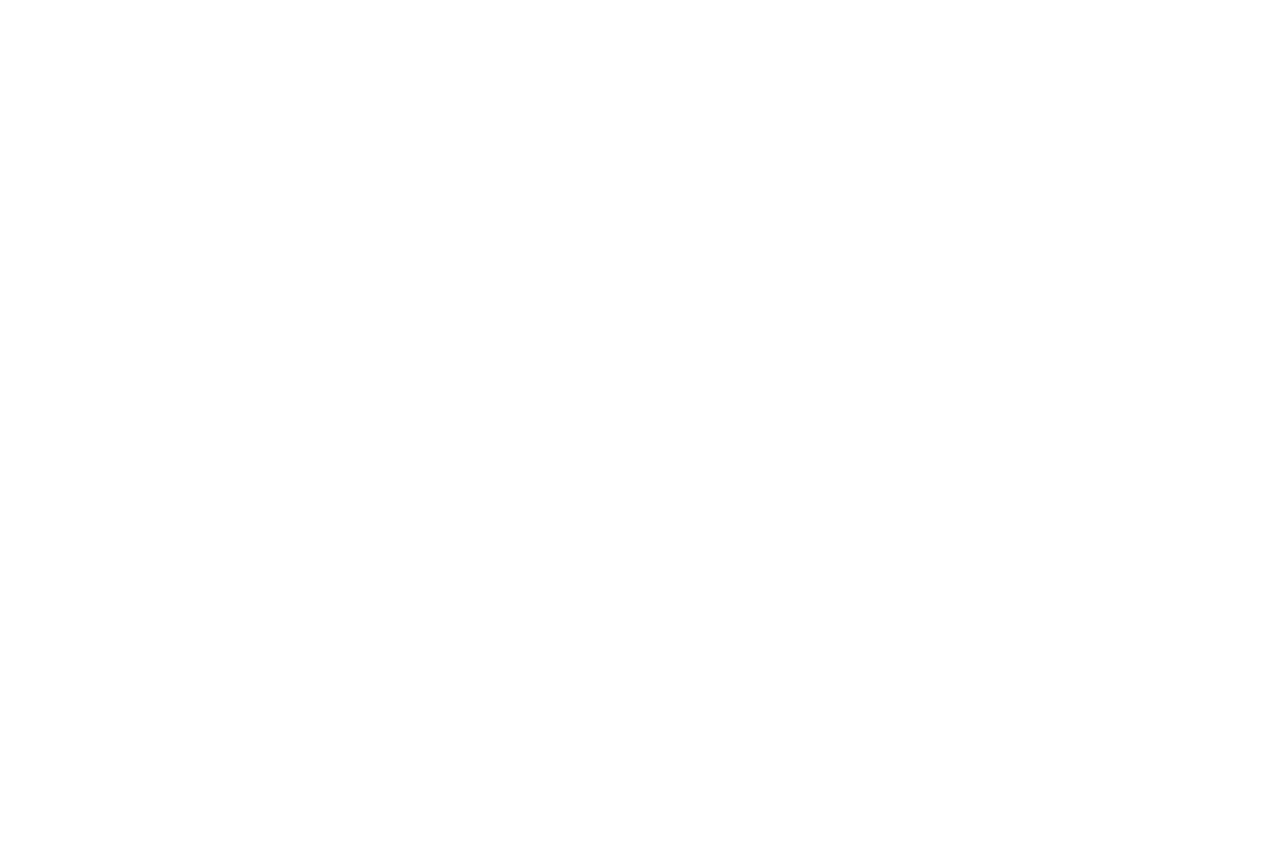
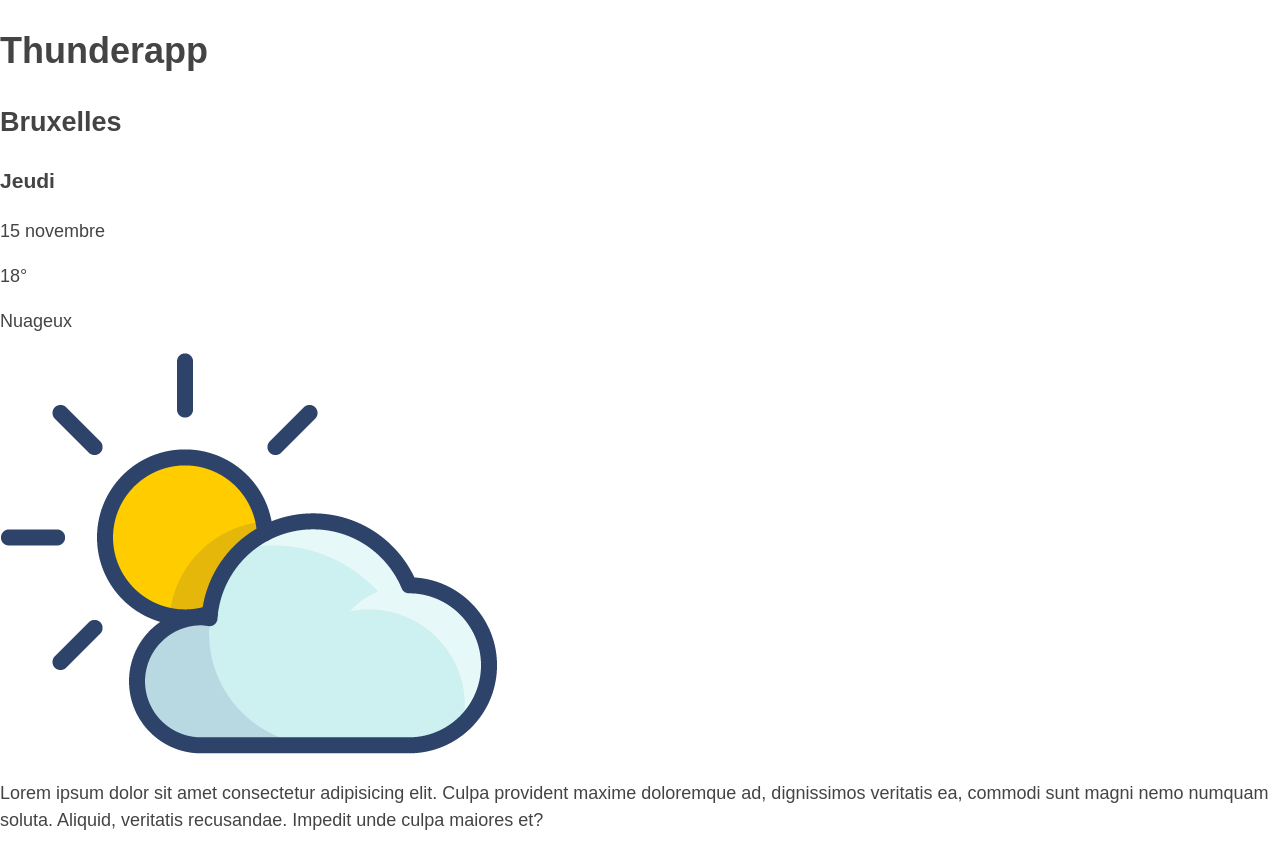
Before and after one commit to JGDSM/devweb_ex02, a website: page src/index.html in a window 1280 px wide. Before the commit the page ends 800 px from the top, so only its background shows below. Drawn offline with nearby package versions, Linux system fonts and the light colour scheme; files that its build step writes are made by us from their sources.

Commit message:
ajoute image avec srcset

```diff
--- a/src/index.html
+++ b/src/index.html
@@ -14,7 +14,41 @@
 
   <script src="scripts/main.js" defer></script>
 </head>
-<body>
+<body class="body">
+
+  <main class="block__main">
+
+    <div class="header__name">
+      <h1 class="text--up">Thunderapp</h1>
+    </div>
+
+    <div class="block__info">
+
+      <div class="container__info">
+
+        <h2 class="text--city">Bruxelles</h2>
+        <h3>Jeudi</h3>
+        <p>15 novembre</p>
+        <p class="text--temp">18°</p>
+        <p class="text--up">Nuageux</p>
+
+      </div>
+
+    </div>
+
+    <div class="circle__img"></div>
+
+    <div class="block__img">
+      <img src="assets/images/lc.png" srcset="assets/images/lc-red.png 2x" alt="image d'un soleil et d'un nuage" class="img">
+    </div>
+
+  </main>
+
+  <div>
+    <p class="text--expl">Lorem ipsum dolor sit amet consectetur adipisicing elit. Culpa provident maxime doloremque ad, dignissimos veritatis ea, commodi sunt magni nemo numquam soluta. Aliquid, veritatis recusandae. Impedit unde culpa maiores et?</p>
+  </div>
+
+
 
 </body>
 </html>
```
Also changed, not shown: src/assets/images/lc-red.png (added), src/assets/images/lc.png (added), src/assets/images/logo-heaj.png (deleted), src/assets/images/school.jpg (deleted), 1 other file.
